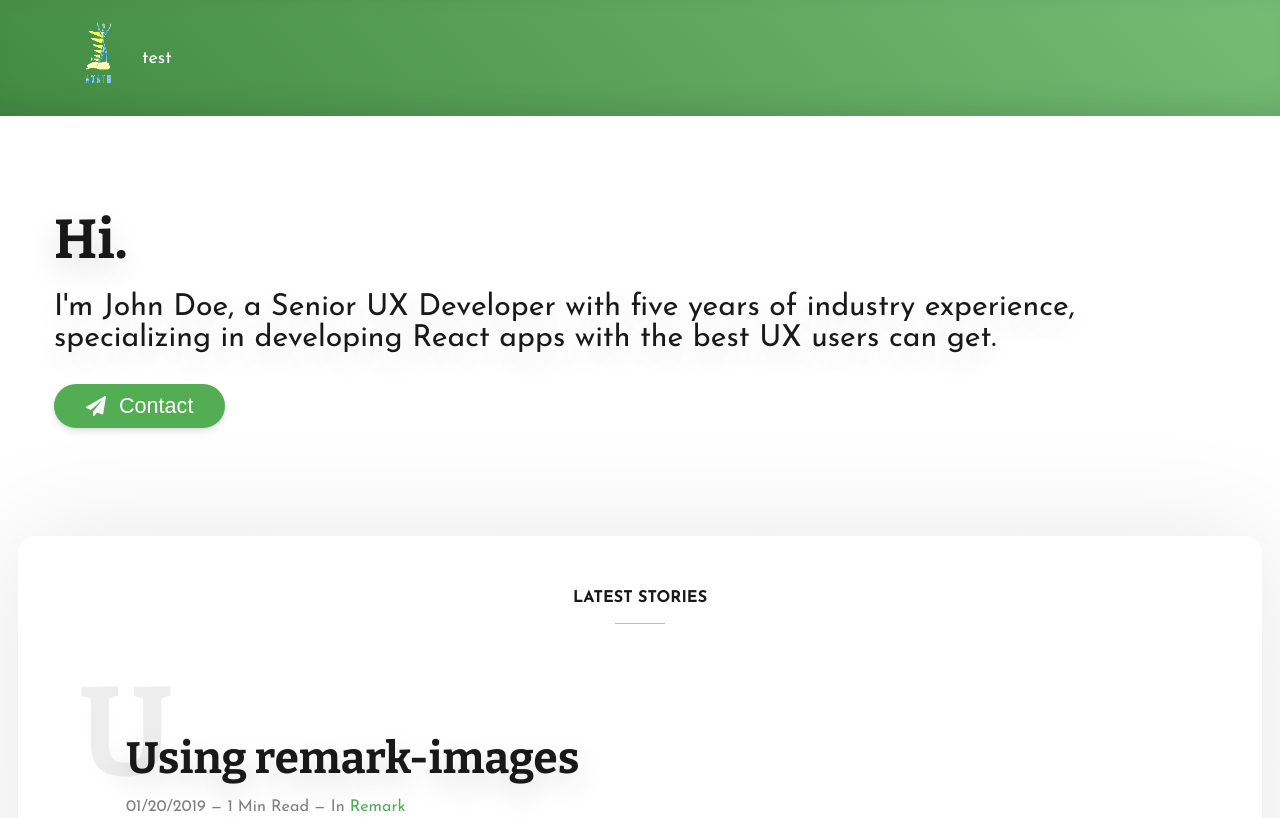
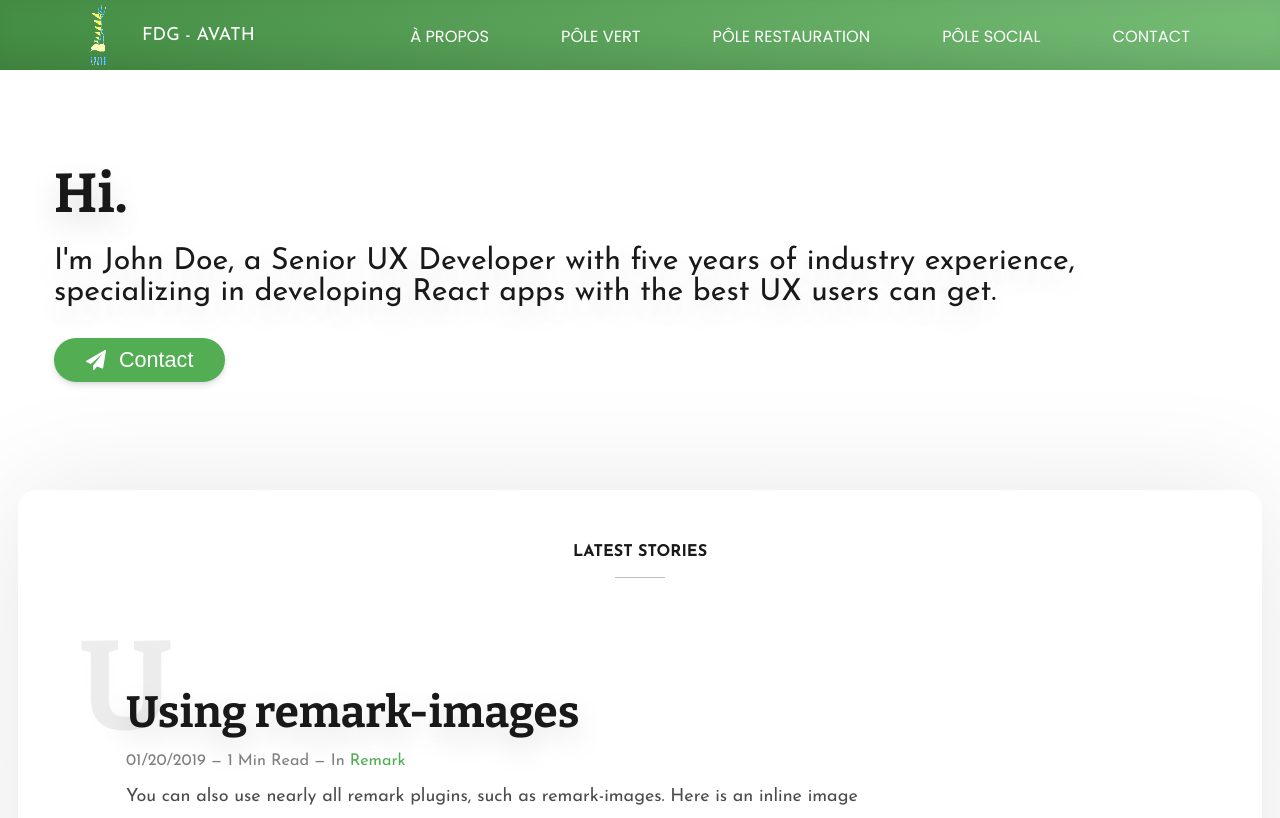
Before and after one commit to Mikeyouf/gatsby-ferme-du-gapeau, a Gatsby site: page / in a window 1280 px wide. Shown: the top 818 px of the page. Built offline with nearby package versions, Linux system fonts and the light colour scheme; Gatsby itself is replaced by a stand-in of ours; some packages are replaced by stand-ins of ours.

Commit message:
media queries

```diff
--- a/config/theme.js
+++ b/config/theme.js
@@ -28,6 +28,8 @@ const fontFamily = {
 
 const breakpoints = {
   tablet: '1200px',
+  tabletPortrait: '900px',
+  phonePaysage: '780px',
   phone: '600px',
 }
 
--- a/gatsby-browser.js
+++ b/gatsby-browser.js
@@ -1,6 +1,7 @@
 import 'typeface-bitter'
 import 'typeface-open-sans'
 import 'typeface-josefin-sans'
+import 'typeface-poppins'
 
 import { wrapRootElement as wrap } from './wrap-root-element'
 
--- a/package.json
+++ b/package.json
@@ -35,7 +35,8 @@
     "styled-components": "^4.3.2",
     "typeface-bitter": "^0.0.71",
     "typeface-josefin-sans": "^0.0.75",
-    "typeface-open-sans": "^0.0.75"
+    "typeface-open-sans": "^0.0.75",
+    "typeface-poppins": "^0.0.72"
   },
   "keywords": [
     "gatsby",
--- a/src/components/Header.js
+++ b/src/components/Header.js
@@ -2,6 +2,9 @@ import React from 'react'
 import PropTypes from 'prop-types'
 import styled, {keyframes} from 'styled-components'
 import { darken, lighten } from 'polished'
+import { Link } from 'gatsby'
+
+import theme from '../../config/theme'
 
 import logo from '../../static/logo2.png'
 import Navigation from './Navigation'
@@ -16,15 +19,22 @@ const Wrapper = styled.header`
   grid-column: 1 / -1;
   margin-left: -1rem;
   margin-right: -1rem;
-  padding: 1rem 4rem;
+  padding: 0 4rem;
   box-shadow: inset 0px -10px 30px 0px rgba(0, 0, 0, 0.1);
+  @media (max-width: ${props => props.theme.breakpoints.tablet}) {
+    padding: 0 2rem;
+  }
+
+  @media (max-width: ${props => props.theme.breakpoints.phone}) {
+    padding: 0 0.5rem;
+  }
 `
 
 const Content = styled.div`
   max-width: ${props => props.theme.maxWidth};
   margin: 0 auto;
   display: flex;
-
+  height: 70px;
   a {
     color: ${props => props.theme.colors.white};
     font-size: 1.2rem;
@@ -45,17 +55,39 @@ const rotate360 = keyframes`
 `
 
 const AppLogo = styled.img`
-  animation: ${rotate360} infinite 30s linear;
+  animation: ${rotate360} infinite 25s linear;
   height: 80px;
+  margin: auto 0;
   &:hover {
-    animation: ${rotate360} infinite 1.5s linear;
+    animation: ${rotate360} infinite 3s linear;
+  }
+  @media (max-width: ${props => props.theme.breakpoints.tablet}) {
+    height: 60px;
+  }
+`
+
+const NomAssoc = styled.div`
+  min-width: 120px;
+  color: #fff;
+  margin: auto 0;
+  font-family: 'josefin sans';
+  @media (max-width: ${props => props.theme.breakpoints.tablet}) {
+    min-width: 100px;
+    font-size: 0.8rem;
+  }
+  @media (max-width: ${props => props.theme.breakpoints.phone}) {
+    min-width: 80px;
+    font-size: 0.6rem;
   }
 `
 
 const Header = ({ children }) => (
   <Wrapper>
     <Content>
-      <AppLogo src={logo} alt="logo" />
+      <Link to="/" style={{ margin: 'auto 0' }}>
+        <AppLogo src={logo} alt="logo" />
+      </Link>
+      <NomAssoc>FDG - AVATH</NomAssoc>
       <Navigation/>
     </Content>
   </Wrapper>
--- a/src/components/Navigation.js
+++ b/src/components/Navigation.js
@@ -1,15 +1,57 @@
 import React from 'react'
 import styled from 'styled-components'
+import { Link } from 'gatsby'
 
-const NavApp = styled.nav`
+const NavApp = styled.ul`
     width: 100%;
     color: #fff;
     align-self: center;
+    display: flex;
+    justify-content: right;
+`
+
+const LinkApp = styled.li`
+    font-family: 'poppins';
+    text-transform: uppercase;
+    text-decoration: none;
+    list-style: none;
+    margin: 0 2em;
+    @media (max-width: ${props => props.theme.breakpoints.tablet}) {
+        margin: 0 1em;
+    }
+
+    @media (max-width: ${props => props.theme.breakpoints.phone}) {
+        display: none;
+    }
+    a {
+        font-size: 0.9rem!important;
+        @media (max-width: ${props => props.theme.breakpoints.tablet}) {
+            font-size: 0.8rem!important;
+        }
+
+        @media (max-width: ${props => props.theme.breakpoints.tabletPortrait}) {
+            font-size: 0.6rem!important;
+        }
+    }
 `
 
 const Navigation = () => (
     <NavApp>
-        test
+        <LinkApp>
+            <Link to="/">à propos</Link>
+        </LinkApp>
+        <LinkApp>
+            <Link to="/">pôle vert</Link>
+        </LinkApp>
+        <LinkApp>
+            <Link to="/">pôle restauration</Link>
+        </LinkApp>
+        <LinkApp>
+            <Link to="/">pôle social</Link>
+        </LinkApp>
+        <LinkApp>
+            <Link to="/">contact</Link>
+        </LinkApp>
     </NavApp>
 )
 
--- a/src/pages/index.js
+++ b/src/pages/index.js
@@ -1,7 +1,7 @@
 import React from 'react'
 import PropTypes from 'prop-types'
 import { Link, graphql } from 'gatsby'
-import styled, { keyframes } from 'styled-components'
+import styled from 'styled-components'
 
 import { Layout, Article, Wrapper, Button, SectionTitle } from '../components'
 
```
Also changed, not shown: 1 other file.
